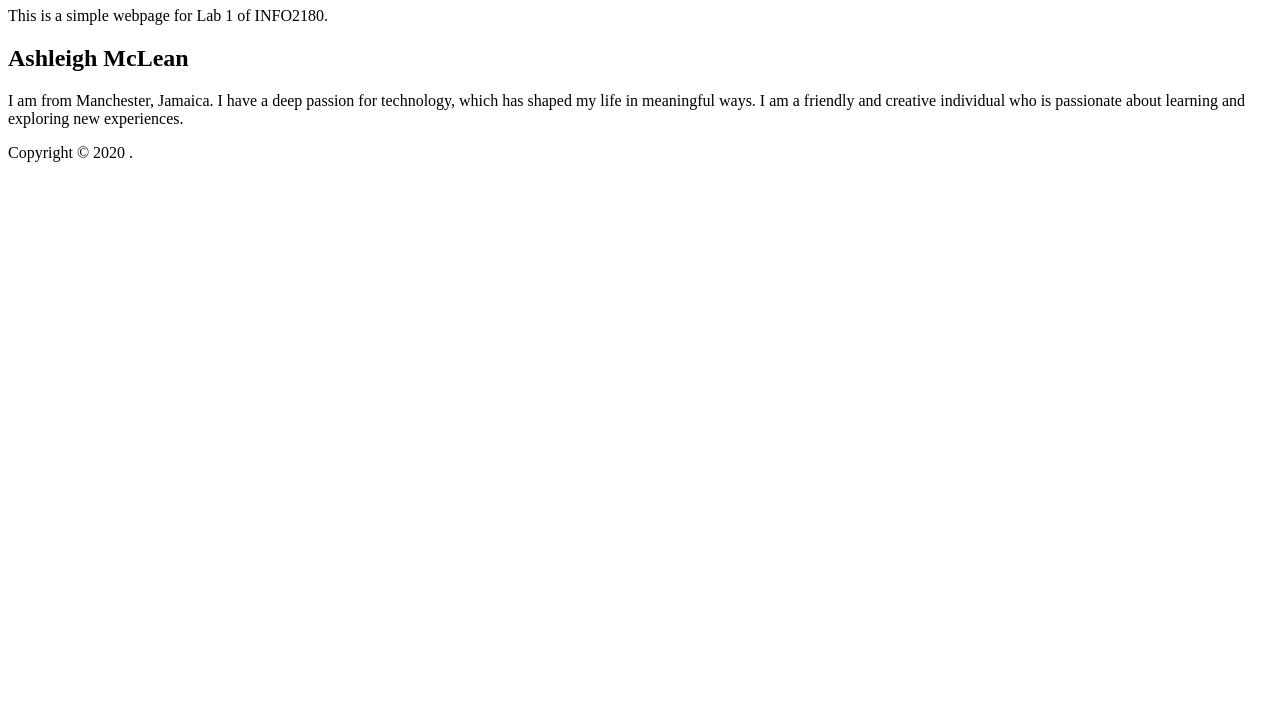
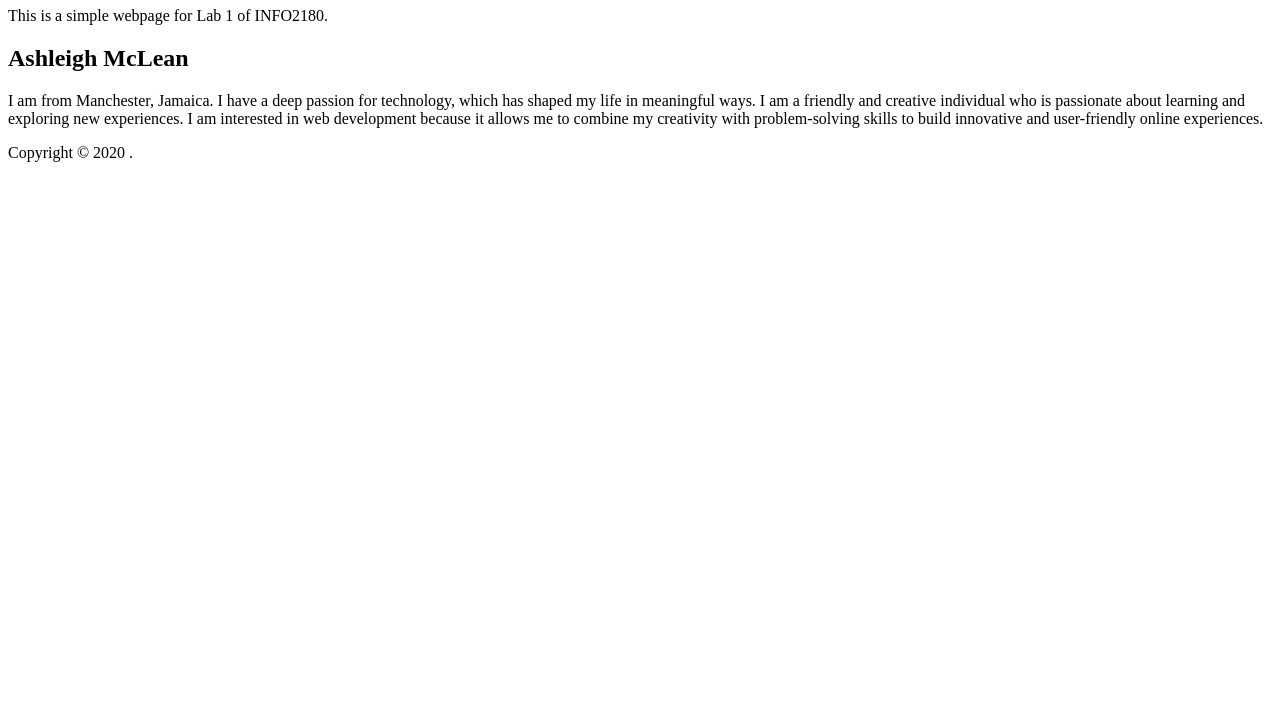
Before and after one commit to ashmclean/info2180-lab1, a plain HTML site: page index.html in a window 1280 px wide. Shown: the part 73-800 px from the top of the page. Drawn offline with Linux system fonts and the light colour scheme.

Commit message:
Added new section

```diff
--- a/index.html
+++ b/index.html
@@ -5,6 +5,8 @@
     <meta name="viewport" content="width=devicewidth, initial-scale=1.0">
     <meta http-equiv="X-UA-Compatible" content="ie=edge">
     <title>INFO2180 Lab 1</title>
+    <link rel="stylesheet" type="text/css" href="styles.css">
+
 </head>
 <body>
  <header>
@@ -15,7 +17,10 @@
  <h2>Ashleigh McLean</h2>
  <p> I am from Manchester, Jamaica. I have a deep passion for technology,
 which has shaped my life in meaningful ways. I am a friendly and creative
-individual who is passionate about learning and exploring new experiences.</p>
+individual who is passionate about learning and exploring new experiences.
+I am interested in web development because it allows me to combine my
+creativity with problem-solving skills to build innovative and
+user-friendly online experiences.</p>
  </main>
  <footer>
  <p>Copyright &copy; 2020 <Your Name>.</p>
```
